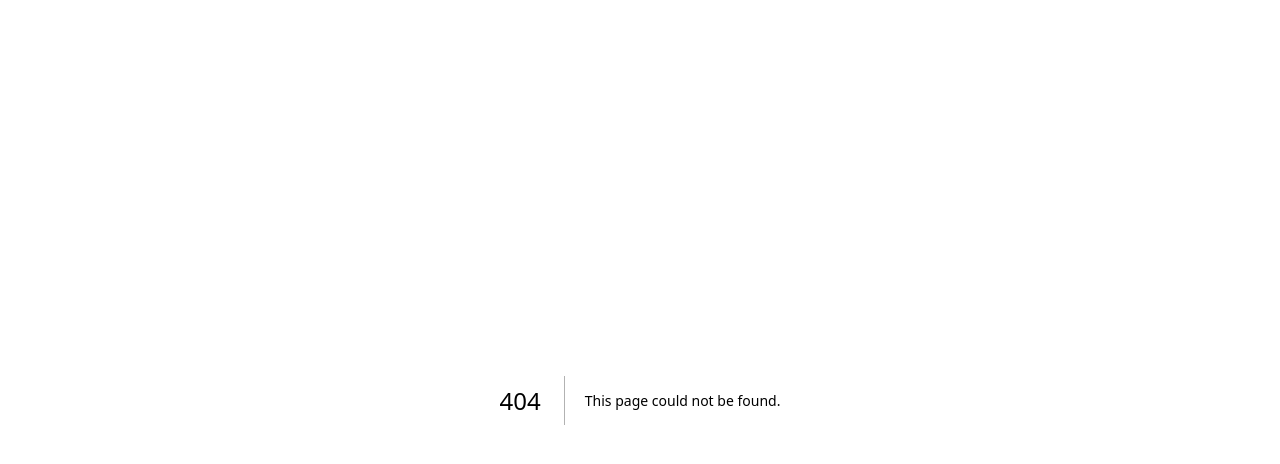
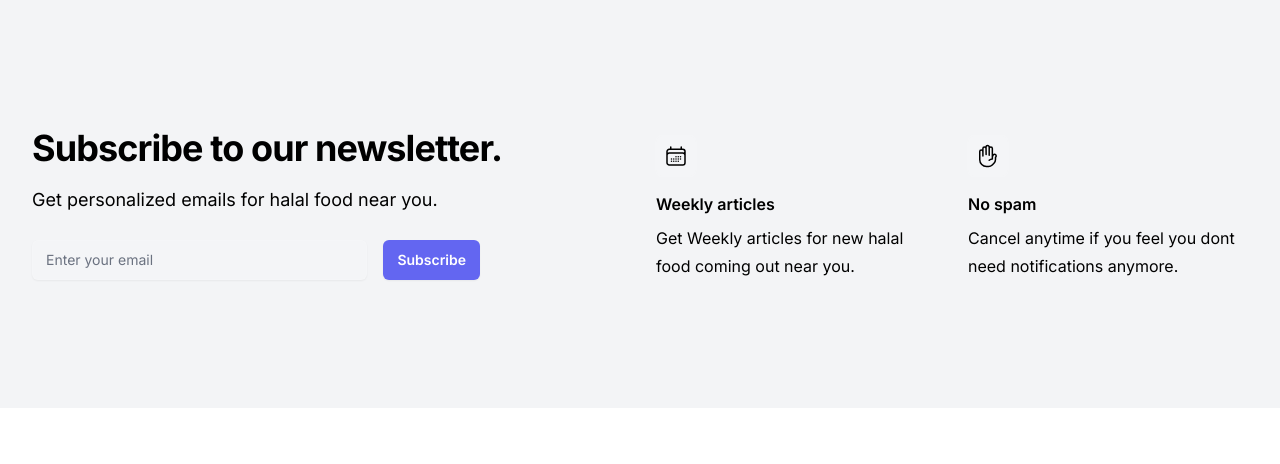
Before and after one commit to MerwinAamir1/halalguide, a Next.js app: page /newsletter in a window 1280 px wide. Before the commit this address had no page. Shown: the top 464 px of the page. Built offline with nearby package versions, Linux system fonts and the light colour scheme.

Commit message:
connected food images and ratings to db. created newsletter

```diff
--- a/package.json
+++ b/package.json
@@ -15,6 +15,7 @@
     "@heroicons/react": "^2.1.1",
     "@material-tailwind/react": "^2.1.8",
     "@mui/material": "^5.15.2",
+    "@tailwindcss/forms": "^0.5.7",
     "@xata.io/client": "^0.28.3",
     "flowbite-react": "^0.7.2",
     "next": "14.0.4",
--- a/src/app/components/Banner.js
+++ b/src/app/components/Banner.js
@@ -1,7 +1,6 @@
 "use client";
 import React from "react";
 import Link from "next/link";
-import { redirect } from "next/dist/server/api-utils";
 
 export default function Banner({ setRemove }) {
   return (
--- a/src/app/components/Food.js
+++ b/src/app/components/Food.js
@@ -2,38 +2,16 @@
 import Link from "next/link";
 import React from "react";
 
-export default function Food() {
+export default function Food({ data }) {
   return (
     <div>
       <div className="bg-white">
         <div className="mx-auto max-w-2xl px-4 py-16 sm:px-6 sm:py-24 lg:max-w-7xl lg:px-8">
           <h2 className="sr-only">Halal Food</h2>
-          <div className="grid grid-cols-1 gap-x-6 gap-y-10 sm:grid-cols-2 lg:grid-cols-3 xl:grid-cols-4 xl:gap-x-8">
-            <Restaurant
-              name="Good Burger"
-              imgLink="http://a.mktgcdn.com/p/ZoGnmjelxlEn6h6gHku1tBxb3KXrbcQspSLuDv4fuM0/1364x1362.jpg"
-              stars={5}
-            />
-            <Restaurant
-              name="Halal Place"
-              imgLink="https://th.bing.com/th/id/OIP.jJI3bTJ-diLfKDHb9-vwmwHaE8?rs=1&pid=ImgDetMain"
-              stars={4}
-            />
-            <Restaurant
-              name="Taystees"
-              imgLink="https://th.bing.com/th/id/R.83262eca1ef8ce33c82141cba81e93b3?rik=sn8jEGlxb7V4Ow&pid=ImgRaw&r=0"
-              stars={3}
-            />
-            <Restaurant
-              name="Halal Place"
-              imgLink="https://th.bing.com/th/id/R.1a32300a1f3d69708d49b08c6eb89693?rik=lt4UftWfwKgojw&pid=ImgRaw&r=0"
-              stars={3}
-            />
-            <Restaurant
-              name="Good Burger"
-              imgLink="https://th.bing.com/th/id/R.e0f292dbf4410492e113bb6d527f4a4a?rik=6A2G4JzON11A3Q&pid=ImgRaw&r=0"
-              stars={5}
-            />
+          <div className="grid grid-cols-1 gap-x-6 gap-y-10 sm:grid-cols-2 lg:grid-cols-4 xl:grid-cols-6 ">
+            {Object.entries(data).map(([key, { id, name, img, rating }]) => (
+              <Restaurant key={id} name={name} imgLink={img} stars={rating} />
+            ))}
           </div>
         </div>
       </div>
--- a/src/app/components/FooterWithSitemap.js
+++ b/src/app/components/FooterWithSitemap.js
@@ -61,7 +61,7 @@
                     className="font-normal"
                   >
                     <Link
-                      href="#"
+                      href="/newsletter"
                       className="inline-block py-1 pr-2 transition-transform hover:scale-105"
                     >
                       {link}
--- a/src/app/components/Header.js
+++ b/src/app/components/Header.js
@@ -2,26 +2,11 @@
 import React, { useEffect, useState } from "react";
 import { MagnifyingGlassIcon } from "@heroicons/react/24/solid";
 import { UserButton } from "@clerk/nextjs";
-import getData from ".././api/restaurants.js";
 
-export default function Header() {
-  const [data, setData] = useState([]);
+export default function Header({ data, setData }) {
   const [searchTerm, setSearchTerm] = useState("");
   const [suggestions, setSuggestions] = useState([]);
 
-  useEffect(() => {
-    const fetchData = async () => {
-      try {
-        const newData = await getData();
-        const names = newData.map((item) => item.name);
-        setData(names);
-      } catch (error) {
-        console.error("Error fetching data:", error);
-      }
-    };
-
-    fetchData();
-  }, []);
   const handleChange = (event) => {
     const value = event.target.value;
     setSearchTerm(value);
@@ -49,8 +34,8 @@
             value={searchTerm}
             onChange={handleChange}
           />
-          <span className="hidden md:flex rounded-xl absolute inset-y-0 right-0 items-center pr-3 pointer-events-none">
-            <MagnifyingGlassIcon className="w-6 h-6 text-gray-500" />
+          <span className="hidden md:flex rounded-xl absolute inset-y-0 right-0 items-center pr-3">
+            <MagnifyingGlassIcon className="w-6 h-6 text-gray-500 cursor-pointer" />
           </span>
           {suggestions.length > 0 && (
             <ul className="hidden md:absolute md:flex md:flex-col z-10 bg-white border border-gray-200 rounded-md mt-12 max-h-60 overflow-y-auto w-full">
--- /dev/null
+++ b/src/app/components/NewsLetter.js
@@ -0,0 +1,72 @@
+import { CalendarDaysIcon, HandRaisedIcon } from "@heroicons/react/24/outline";
+
+export default function NewsLetter() {
+  return (
+    <div className="relative isolate overflow-hidden py-16 sm:py-24 lg:py-32 bg-gray-100">
+      <div className="mx-auto max-w-7xl px-6 lg:px-8">
+        <div className="mx-auto grid max-w-2xl grid-cols-1 gap-x-8 gap-y-16 lg:max-w-none lg:grid-cols-2">
+          <div className="max-w-xl lg:max-w-lg">
+            <h2 className="text-3xl font-bold tracking-tight  sm:text-4xl">
+              Subscribe to our newsletter.
+            </h2>
+            <p className="mt-4 text-lg leading-8">
+              Get personalized emails for halal food near you.
+            </p>
+            <div className="mt-6 flex max-w-md gap-x-4">
+              <label htmlFor="email-address" className="sr-only">
+                Email address
+              </label>
+              <input
+                id="email-address"
+                name="email"
+                type="email"
+                autoComplete="email"
+                required
+                className="min-w-0 flex-auto rounded-md border-0 bg-white/5 px-3.5 py-2  shadow-sm ring-1 ring-inset ring-white/10 focus:ring-2 focus:ring-inset focus:ring-indigo-500 sm:text-sm sm:leading-6"
+                placeholder="Enter your email"
+              />
+              <button
+                type="submit"
+                className="flex-none rounded-md text-white bg-indigo-500 px-3.5 py-2.5 text-sm font-semibold  shadow-sm hover:bg-indigo-400 focus-visible:outline focus-visible:outline-2 focus-visible:outline-offset-2 focus-visible:outline-indigo-500"
+              >
+                Subscribe
+              </button>
+            </div>
+          </div>
+          <dl className="grid grid-cols-1 gap-x-8 gap-y-10 sm:grid-cols-2 lg:pt-2">
+            <div className="flex flex-col items-start">
+              <div className="rounded-md bg-white/5 p-2 ring-1 ring-white/10">
+                <CalendarDaysIcon className="h-6 w-6 " aria-hidden="true" />
+              </div>
+              <dt className="mt-4 font-semibold ">Weekly articles</dt>
+              <dd className="mt-2 leading-7 ">
+                Get Weekly articles for new halal food coming out near you.
+              </dd>
+            </div>
+            <div className="flex flex-col items-start">
+              <div className="rounded-md bg-white/5 p-2 ring-1 ring-white/10">
+                <HandRaisedIcon className="h-6 w-6 " aria-hidden="true" />
+              </div>
+              <dt className="mt-4 font-semibold ">No spam</dt>
+              <dd className="mt-2 leading-7 ">
+                Cancel anytime if you feel you dont need notifications anymore.
+              </dd>
+            </div>
+          </dl>
+        </div>
+      </div>
+      <div
+        className="absolute left-1/2 top-0 -z-10 -translate-x-1/2 blur-3xl xl:-top-6"
+        aria-hidden="true"
+      >
+        <div
+          className=""
+          style={{
+            clipPath:
+              "polygon(74.1% 44.1%, 100% 61.6%, 97.5% 26.9%, 85.5% 0.1%, 80.7% 2%, 72.5% 32.5%, 60.2% 62.4%, 52.4% 68.1%, 47.5% 58.3%, 45.2% 34.5%, 27.5% 76.7%, 0.1% 64.9%, 17.9% 100%, 27.6% 76.8%, 76.1% 97.7%, 74.1% 44.1%)",
+          }}
+        />
+      </div>
+    </div>
+  );
+}
--- /dev/null
+++ b/src/app/newsletter/page.js
@@ -0,0 +1,10 @@
+import React from "react";
+import NewsLetter from "../components/NewsLetter.js";
+
+export default function page() {
+  return (
+    <div>
+      <NewsLetter />
+    </div>
+  );
+}
--- a/src/app/page.js
+++ b/src/app/page.js
@@ -2,12 +2,31 @@
 import Header from "./components/Header.js";
 import Food from "./components/Food.js";
 import { FooterWithSitemap } from "./components/FooterWithSitemap.js";
+import { useState, useEffect } from "react";
+import getData from "./api/restaurants.js";
 
 export default function Home() {
+  const [data, setData] = useState([]);
+  const [rawData, setRawData] = useState({});
+
+  useEffect(() => {
+    const fetchData = async () => {
+      try {
+        const newData = await getData();
+        const names = newData.map((item) => item.name);
+        setData(names);
+        setRawData(newData);
+      } catch (error) {
+        console.error("Error fetching data:", error);
+      }
+    };
+
+    fetchData();
+  }, []);
   return (
     <main className="">
-      <Header />
-      <Food />
+      <Header data={data} setData={setData} />
+      <Food data={rawData} />
       <FooterWithSitemap />
     </main>
   );
--- a/src/app/welcome/page.js
+++ b/src/app/welcome/page.js
@@ -1,6 +1,6 @@
 "use client";
 import React from "react";
-import Team from "../components/Team.js";
+import Team from "./Team.js";
 import Banner from "../components/Banner.js";
 import { FooterWithSitemap } from "../components/FooterWithSitemap.js";
 import { useState } from "react";
--- a/tailwind.config.js
+++ b/tailwind.config.js
@@ -17,5 +17,8 @@
       },
     },
   },
-  plugins: [require("@tailwindcss/aspect-ratio")],
+  plugins: [
+    require("@tailwindcss/aspect-ratio"),
+    require("@tailwindcss/forms"),
+  ],
 };
```
Also changed, not shown: src/app/welcome/Team.js (renamed from src/app/components/Team.js), 1 other file (tests, documents, lock files or other folders).
